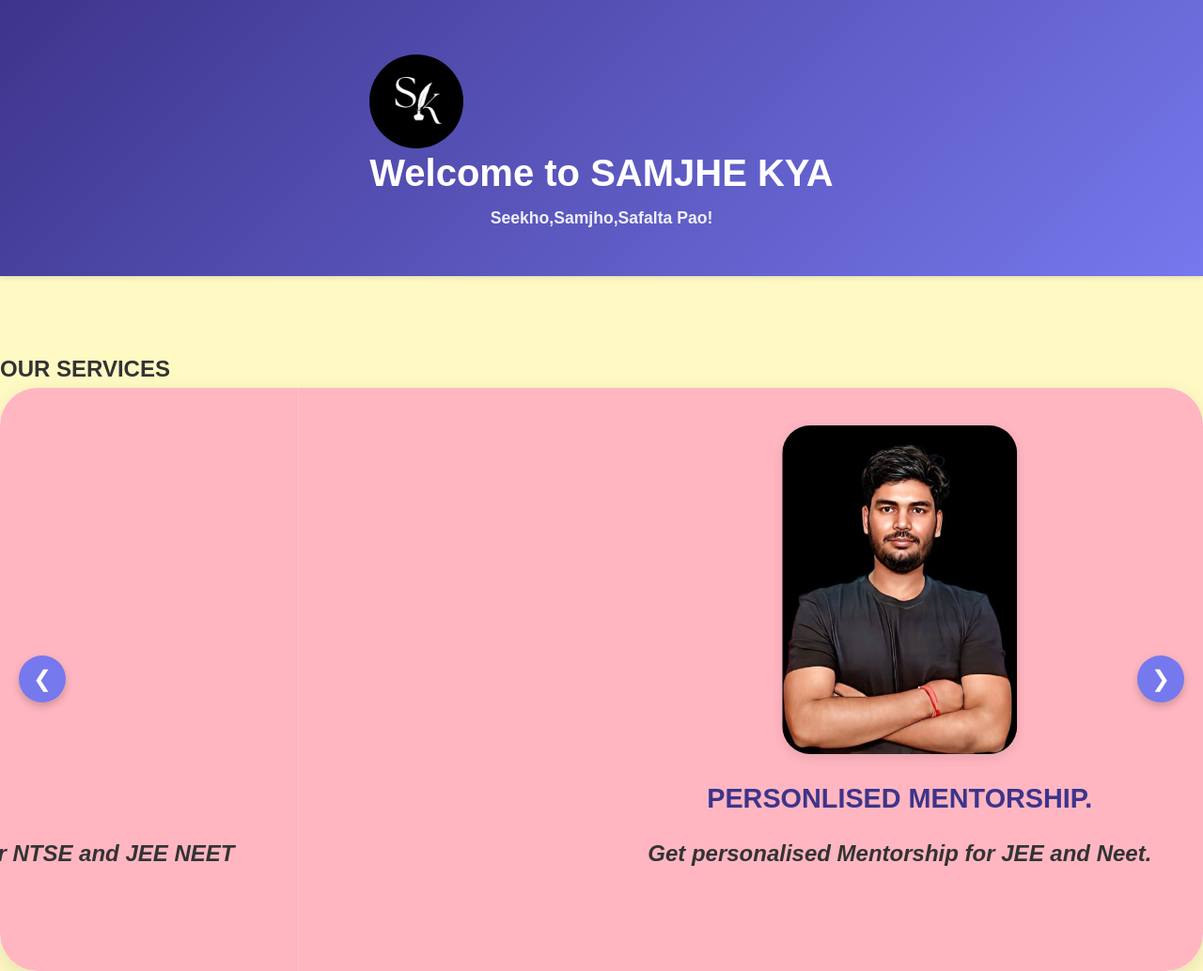
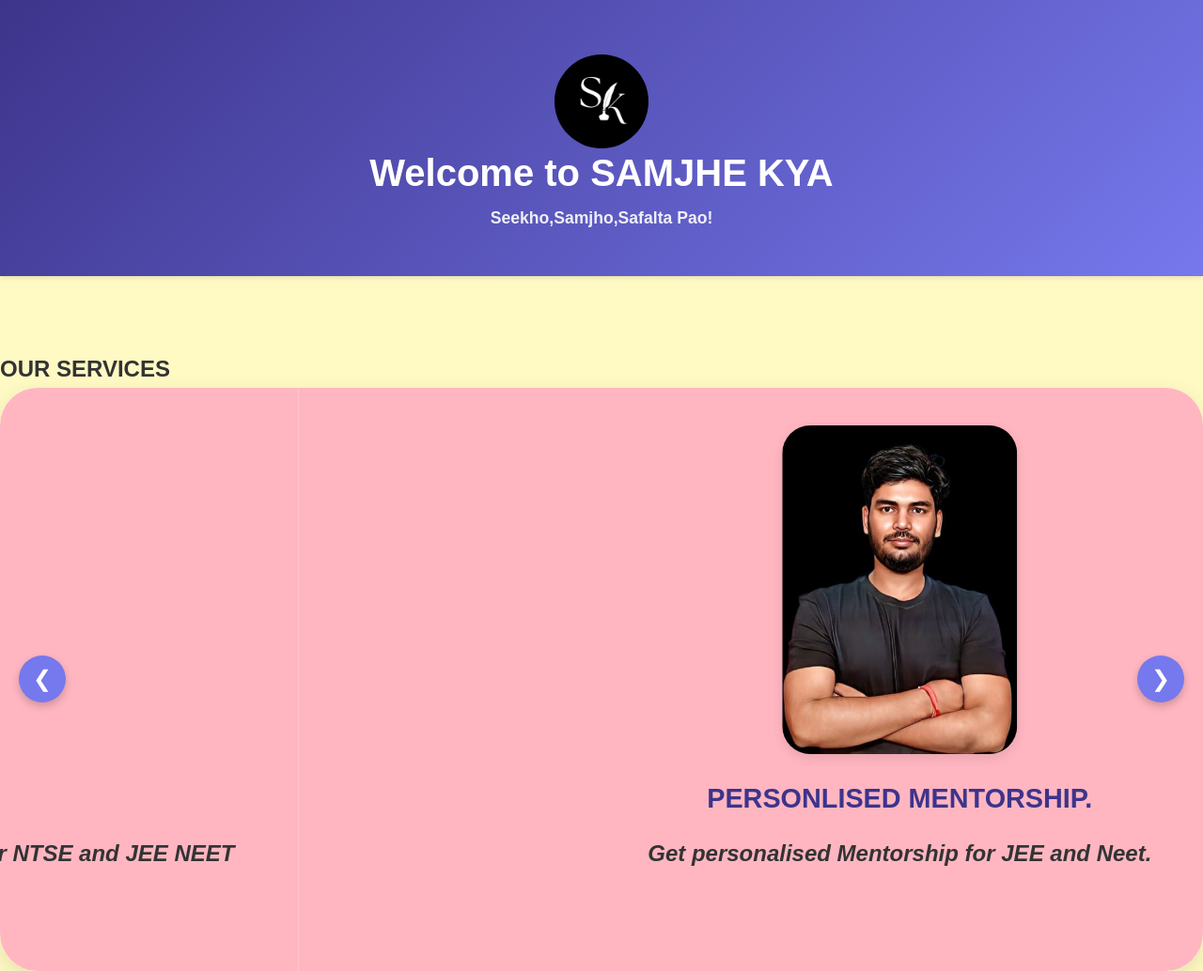
Before and after one commit to infy-dinkar/Samjhe_kya_web, a plain HTML site: page index.htm in a window 1280 px wide. Shown: the top 1034 px of the page at 94% size. Drawn offline with Linux system fonts and the light colour scheme.

Commit message:
samjhekya

```diff
--- a/index.htm
+++ b/index.htm
@@ -9,7 +9,7 @@
 <body>
     <header>
         <div class="header-content">
-            <span> <img src="..\Public\image\samjhe_kya.jpg" alt="pic" height="100px" width="100px">
+            <center><img src="..\Public\image\samjhe_kya.jpg" alt="pic" height="100px" width="100px"></center>
                 <h1>Welcome to SAMJHE KYA</h1>
             </span>
 
```
